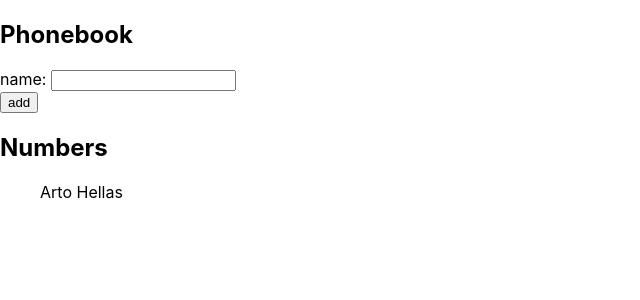
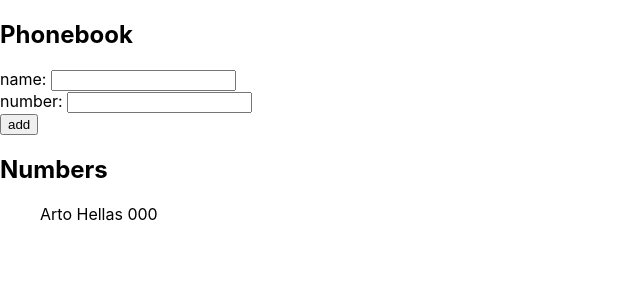
Before and after one commit to farid555/Fullstack_2020, a React (Create React App) app in the folder part2/phonebook/: page / in a window 1280 px wide. Shown: the top 300 px of the page, without its empty margins (0-640 px from the left). Built offline with nearby package versions, Linux system fonts and the light colour scheme.

Commit message:
Exercise 2.8

```diff
--- a/part2/phonebook/src/App.js
+++ b/part2/phonebook/src/App.js
@@ -2,9 +2,10 @@ import React, { useState } from 'react'
 
 const App = () => {
   const [persons, setPersons] = useState([
-    { content: 'Arto Hellas' }
+    { content: 'Arto Hellas', numb: '000' },
   ])
   const [newName, setNewName] = useState('')
+  const [newNumber, setNewNumber] = useState('')
 
 
 
@@ -14,29 +15,41 @@ const App = () => {
     console.log('button cliked', event.target)
     const noteObject = {
       content: newName,
+      numb: newNumber,
       date: new Date().toISOString(),
       important: Math.random() < 0.5,
       id: persons.length + 1,
     }
 
     if (persons.some(note =>
-      note.content === newName)) { window.alert('${newName} is already added to phonebook') }
-    else { setPersons(persons.concat(noteObject)) }
+      note.content === newName)) { window.alert(`${newName} is already added to phonebook`) }
+    else {
+      setPersons(persons.concat(noteObject))
+      setNewName('')
+      console.log('button cliked', event.target)
+    }
+    setPersons(persons.concat(noteObject))
     setNewName('')
-    console.log('button cliked', event.target)
+    setNewNumber('')
   }
-  const handleNoteChange = (event) => {
+
+  const handleNoteaChange = (event) => {
     console.log(event.target.value)
     setNewName(event.target.value)
   }
+  const handleNotebChange = (event) => {
+    console.log(event.target.value)
+    setNewNumber(event.target.value)
+  }
+
 
   return (
     <div>
       <h2>Phonebook</h2>
       <form onSubmit={addInfo}>
         <div>
-          name: <input value={newName} onChange={handleNoteChange} />
-
+          name: <input value={newName} onChange={handleNoteaChange} />
+          <div> number: <input value={newNumber} onChange={handleNotebChange} /> </div>
         </div>
         <div>
           <button type="submit">add</button>
@@ -48,7 +61,7 @@ const App = () => {
         <ul>
 
           {persons.map(note =>
-            <div key={note.content}> {note.content}
+            <div key={note.content}> {note.content} {note.numb}
             </div>
 
           )}
```
